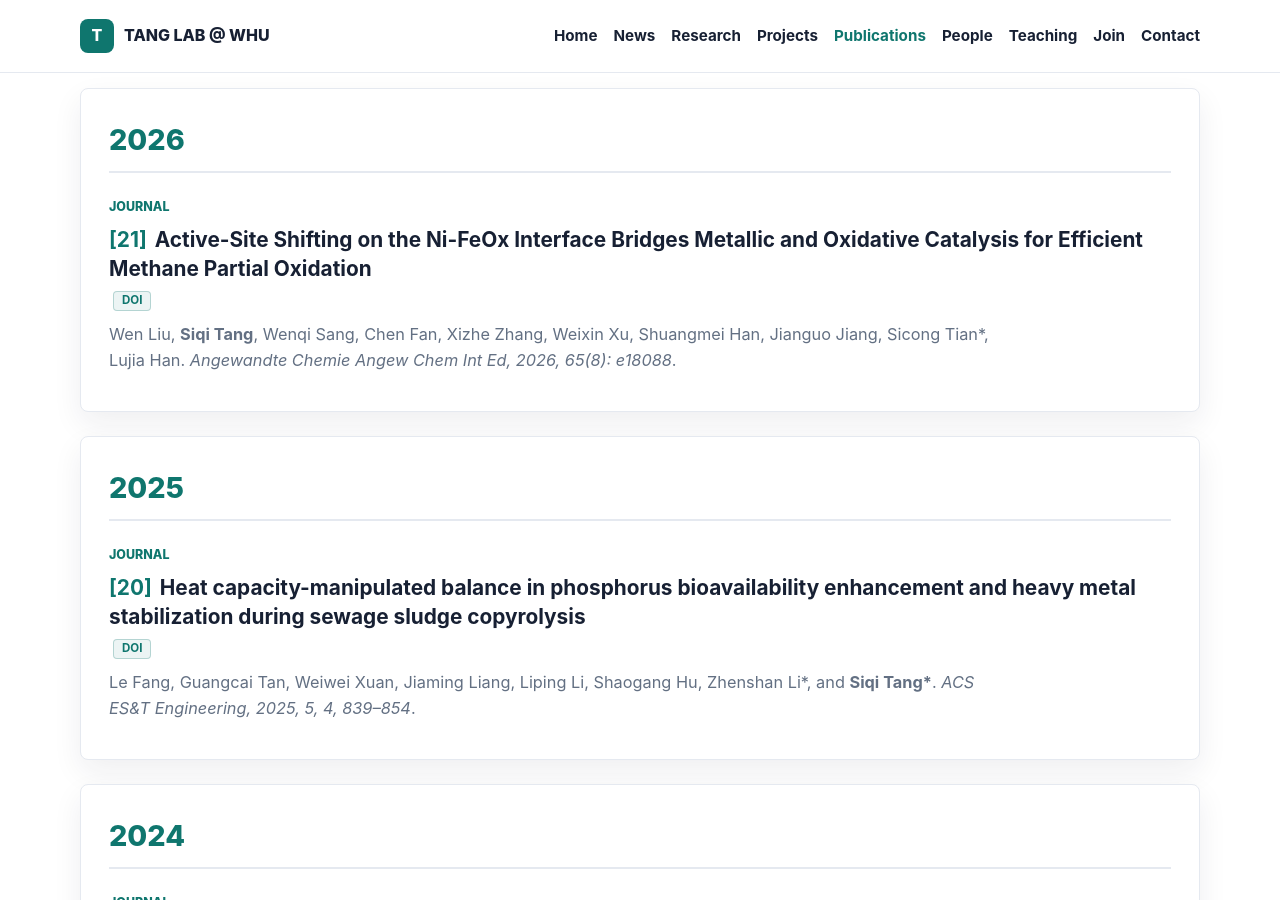
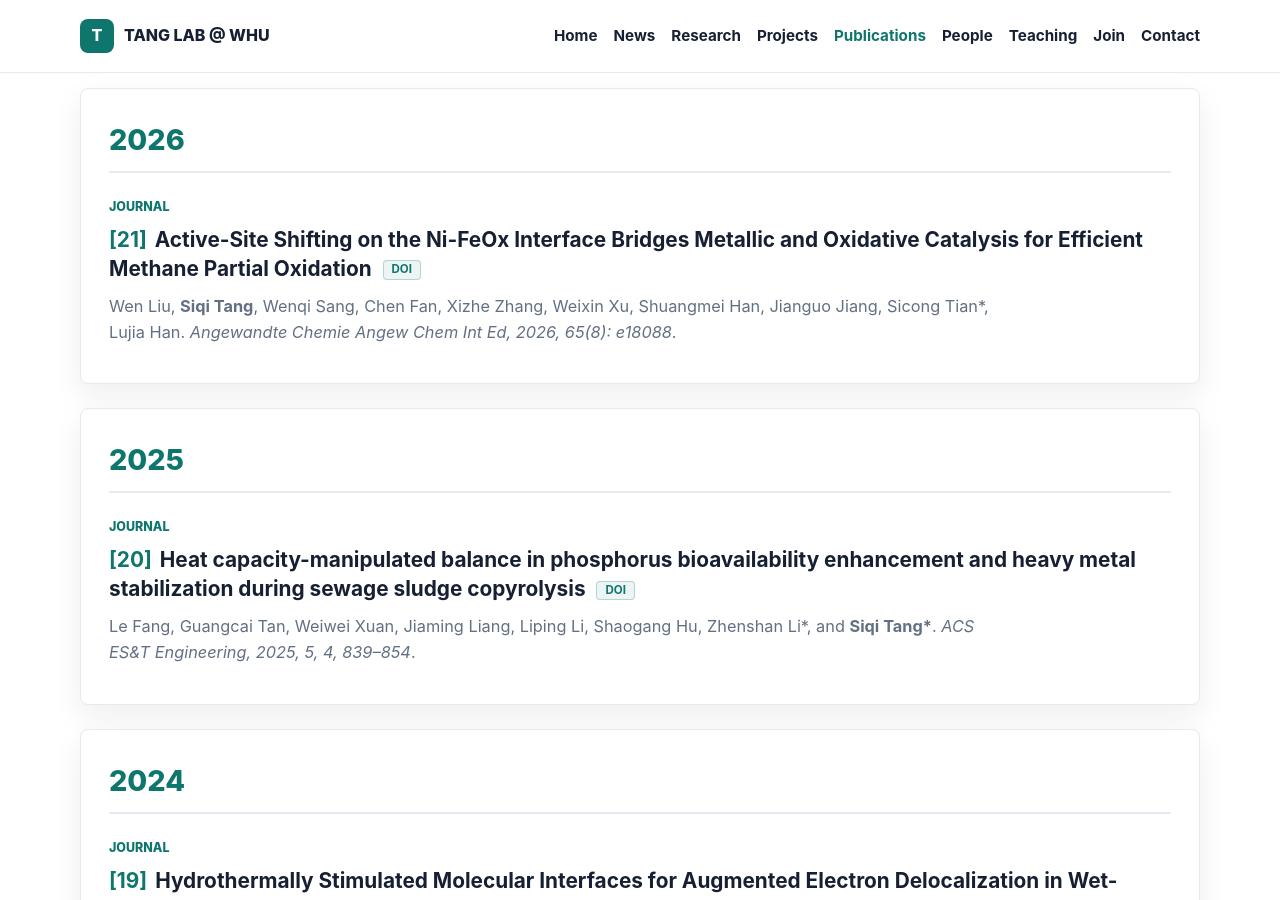
Before and after one commit to TANG-LAB-WHU/tanglab.github.io, a Jekyll site: the page built from pages/publications.html, in a window 1280 px wide and 900 px high, scrolled down 362 px. Built offline with Jekyll 4.4.1, drawn with Linux system fonts in a browser that asks for light colours.

Commit message:
style(layout): unify DOI badges to flow naturally inline following title text without wrapping

```diff
--- a/pages/publications.html
+++ b/pages/publications.html
@@ -20,9 +20,9 @@
         {% for pub in group.items %}
           <div class="pub-item" style="{% unless forloop.last %}border-bottom: 1px dashed var(--line); padding-bottom: 24px;{% endunless %}">
             <p class="eyebrow" style="margin-bottom: 8px;">{{ pub.type | upcase }}</p>
-            <h3 style="font-size: 1.3rem; margin: 0 0 10px 0; line-height: 1.4; font-weight: 750; color: var(--ink); display: flex; flex-wrap: wrap; align-items: center; gap: 8px;">
-              <span><span style="color: var(--brand); margin-right: 8px;">[{{ paper_index }}]</span>{{ pub.title }}</span>
-              <span style="display: inline-flex; gap: 6px; align-items: center; margin-left: 4px; vertical-align: middle;">
+            <h3 style="font-size: 1.3rem; margin: 0 0 10px 0; line-height: 1.4; font-weight: 750; color: var(--ink); display: block;">
+              <span style="color: var(--brand); margin-right: 8px;">[{{ paper_index }}]</span>{{ pub.title }}
+              <span style="display: inline-flex; gap: 6px; align-items: center; margin-left: 6px; vertical-align: middle;">
                 {% if pub.links.paper and pub.links.paper != "" %}
                   <a href="{{ pub.links.paper }}" target="_blank" rel="noopener" style="
                     font-size: 0.72rem;
```
